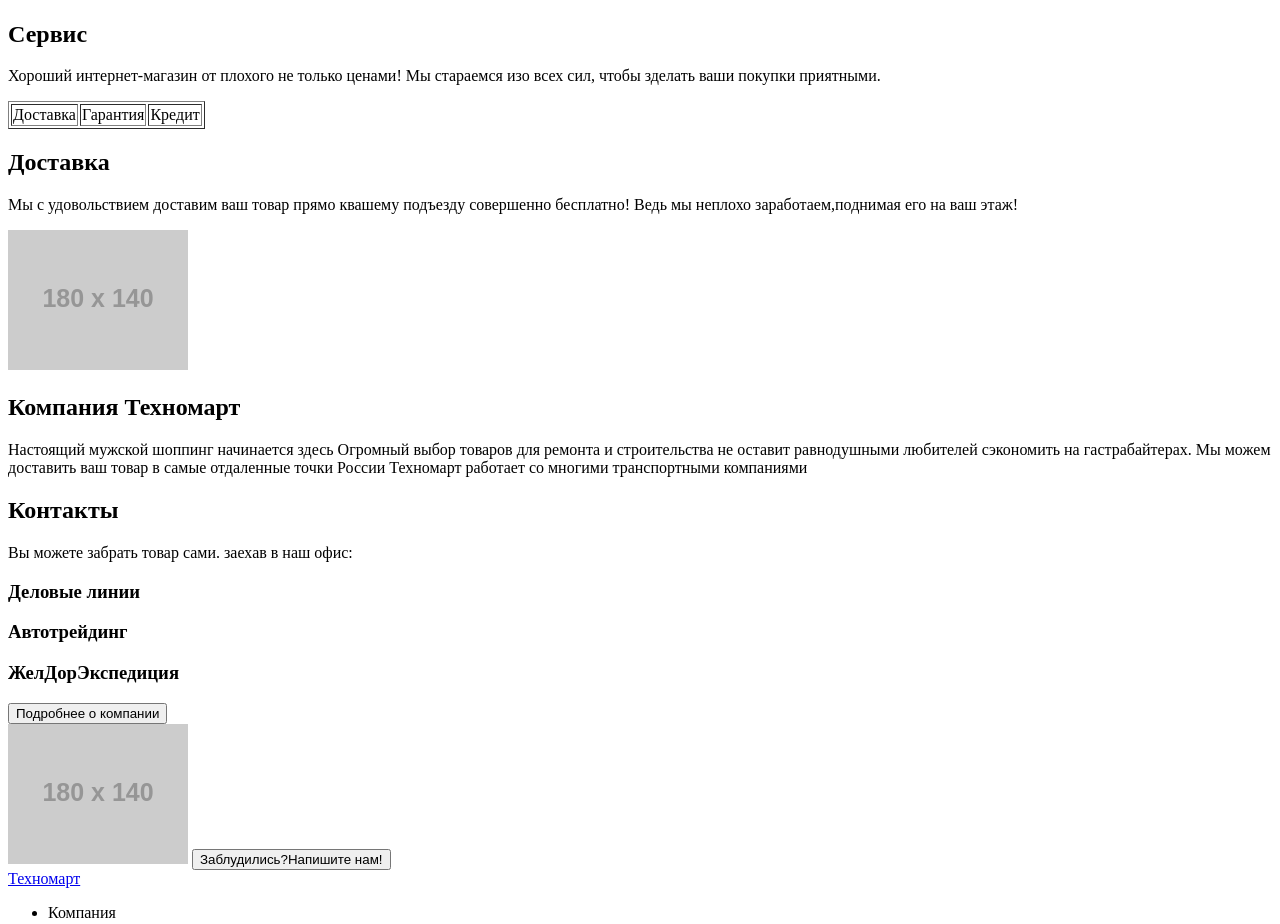
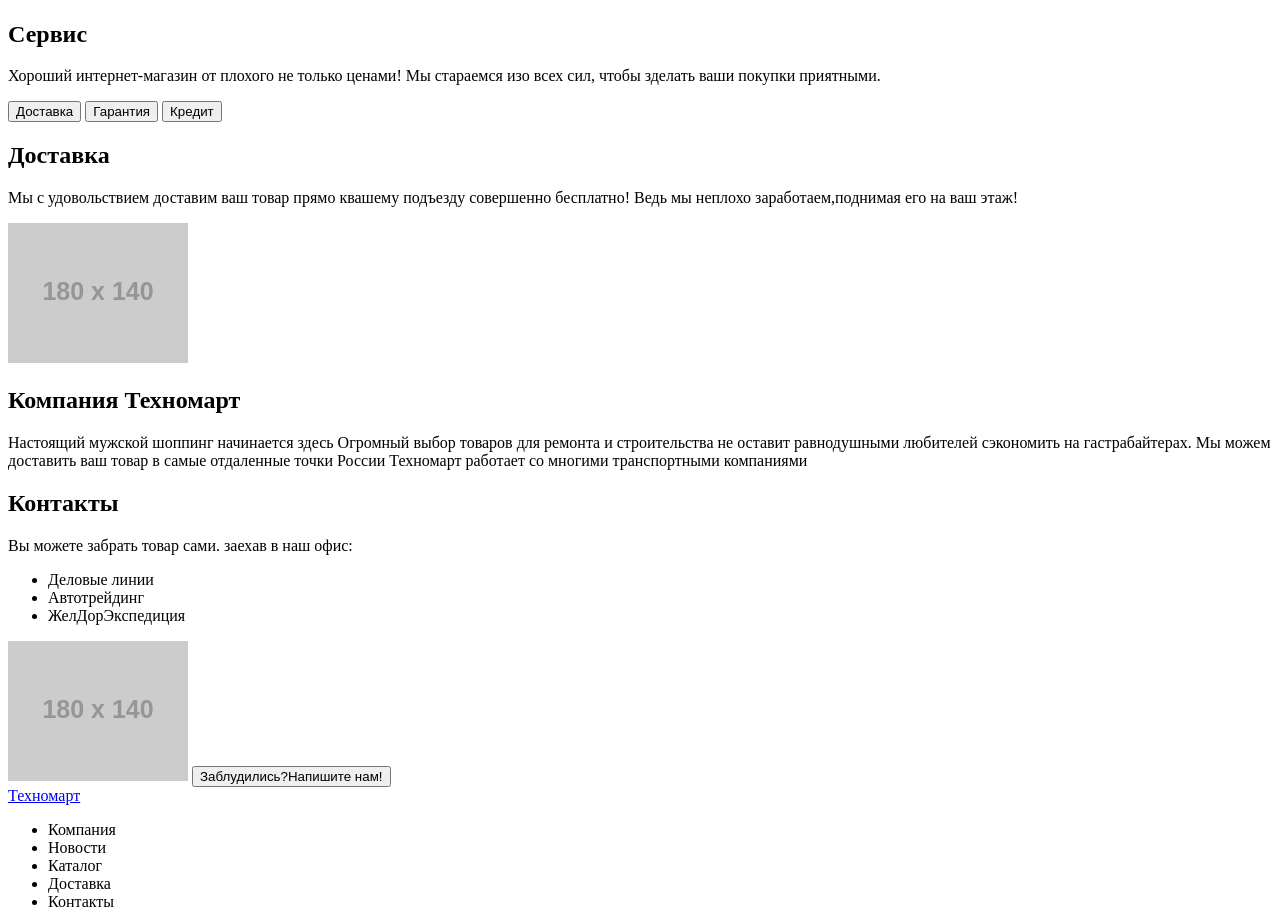
Before and after one commit to norov1972/387387-technomart, a plain HTML site: page index.html in a window 1280 px wide. Shown: the part 3258-4182 px from the top of the page. Drawn offline with Linux system fonts and the light colour scheme; placeholder pictures from the web are drawn by us.

Commit message:
Исправил таблицу на кнопки.

```diff
--- a/index.html
+++ b/index.html
@@ -185,13 +185,11 @@
                              </p>
                          </div>
                            <div class="service-column-1">
-                            <table border="1">
-                                <tr>
-                                  <td>Доставка</td>
-                                  <td>Гарантия</td>
-                                  <td>Кредит</td>
-                                </tr>
-                            </table>
+                            <div class="btn-service">
+                              <button class="btn-service-1" type="button">Доставка</button>
+                              <button class="btn-service-1" type="button">Гарантия</button>
+                              <button class="btn-service-1" type="button">Кредит</button>
+                            </div>
                            </div>
                           <div class="service-column-2">
                               <h2>Доставка</h2>
@@ -223,12 +221,11 @@
                              </p>
                           </div>
                          <div class="contact-left">
-                             <div class="way">
-                                 <h3>Деловые линии</h3>
-                                 <h3>Автотрейдинг</h3>
-                                 <h3>ЖелДорЭкспедиция</h3>
-                                <button class="btn" type="submit">Подробнее о компании</button>
-                             </div>
+                             <ul class="way">
+                                 <li>Деловые линии</li>
+                                 <li>Автотрейдинг</li>
+                                 <li>ЖелДорЭкспедиция</li>
+                              </ul>
                              <div class="contact-right">
                                  <div class="map">
                                   <img src="http://placehold.it/180x140" width="180" height="140" alt="">
```
